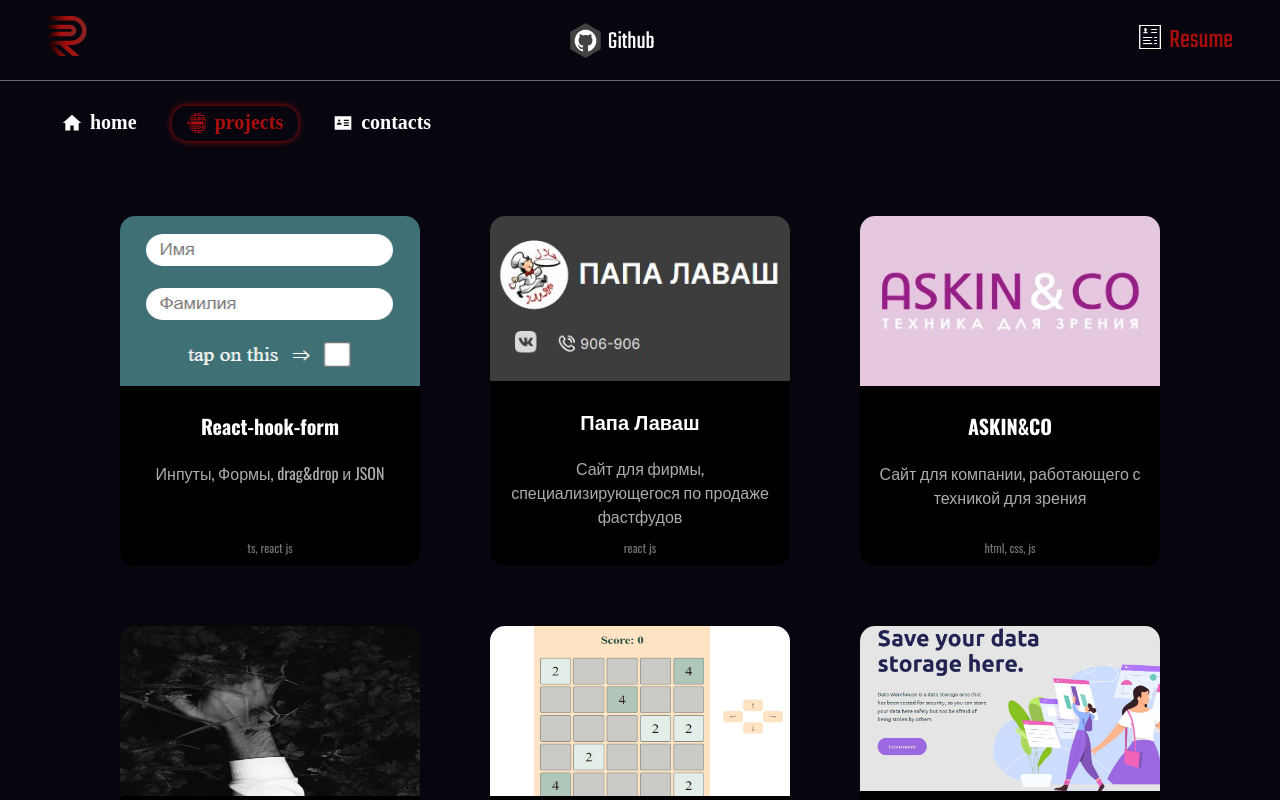
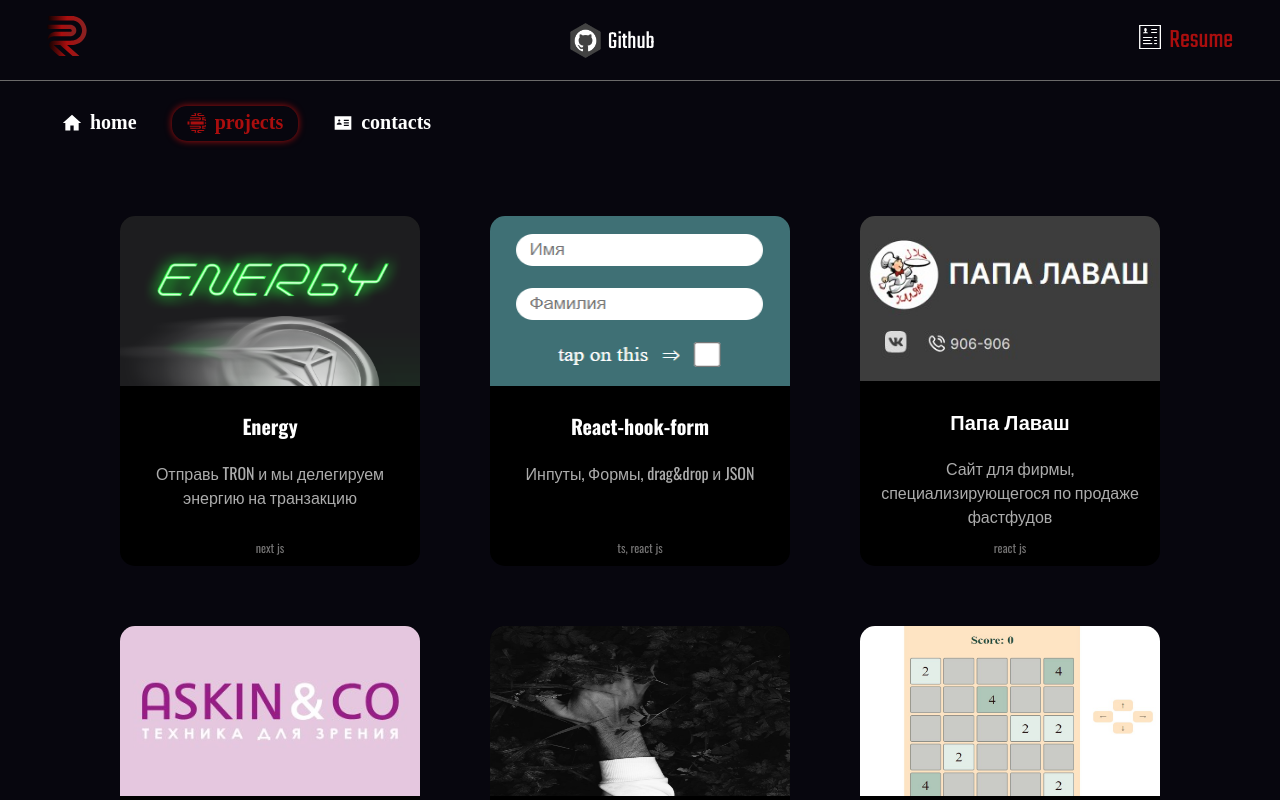
Before and after one commit to ramaz4n/ramaz4n, a React (Create React App) app: page /#/projects in a window 1280 px wide. Shown: the top 800 px of the page. Built offline with nearby package versions, Linux system fonts and the light colour scheme.

Commit message:
add energy project

```diff
--- a/src/pages/Works/Works.js
+++ b/src/pages/Works/Works.js
@@ -15,12 +15,21 @@
 import askin from '../../Images/askin.jpg'
 import papa from '../../Images/papa.jpg'
 import hook from '../../Images/hook.png'
+import energy from '../../Images/energy.png'
 
 
 
 function Works(props) {
 
 	let worksItem = [
+		{
+			id: 9,
+			title: 'Energy',
+			info: 'Отправь TRON и мы делегируем энергию на транзакцию',
+			url: energy,
+			link: "https://energy-psi.vercel.app/",
+			tech: "next js"
+		},
 		{
 			id: 8,
 			title: 'React-hook-form',
```
Also changed, not shown: src/Images/energy.png (added).
